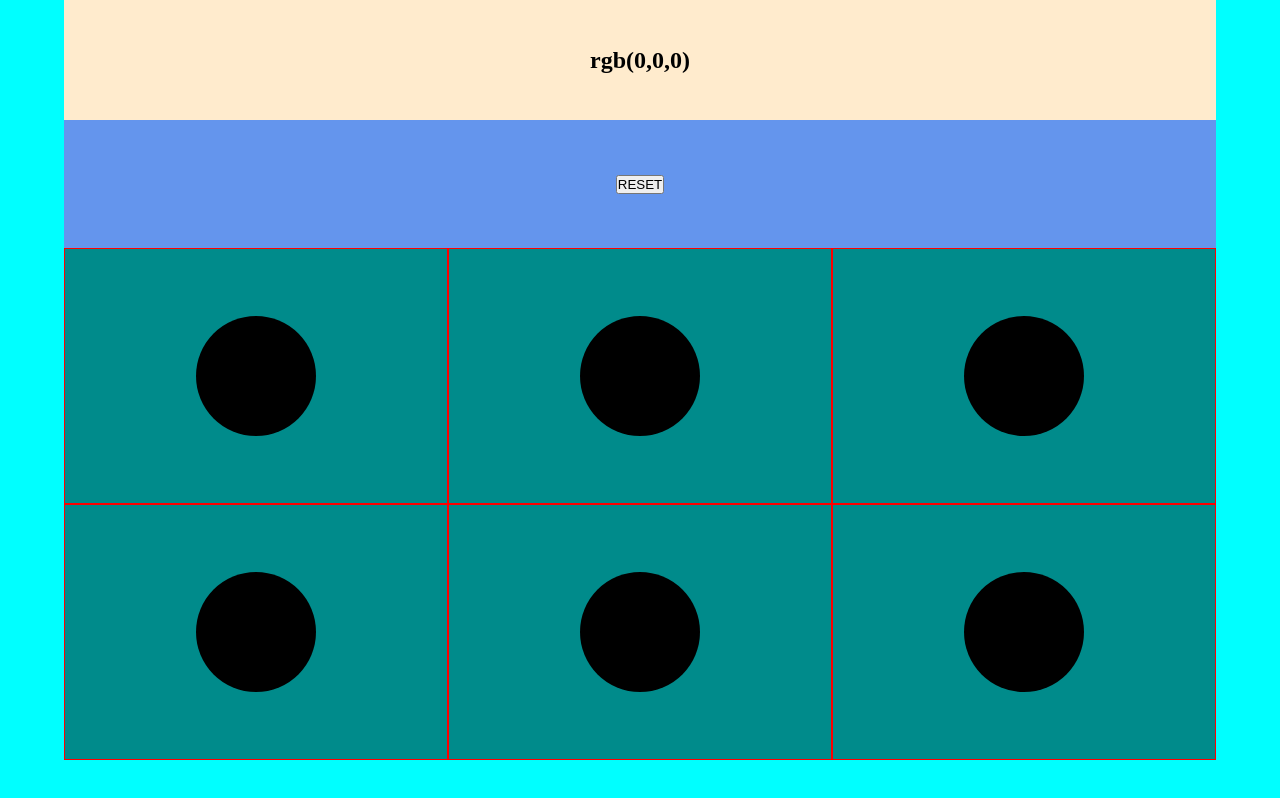
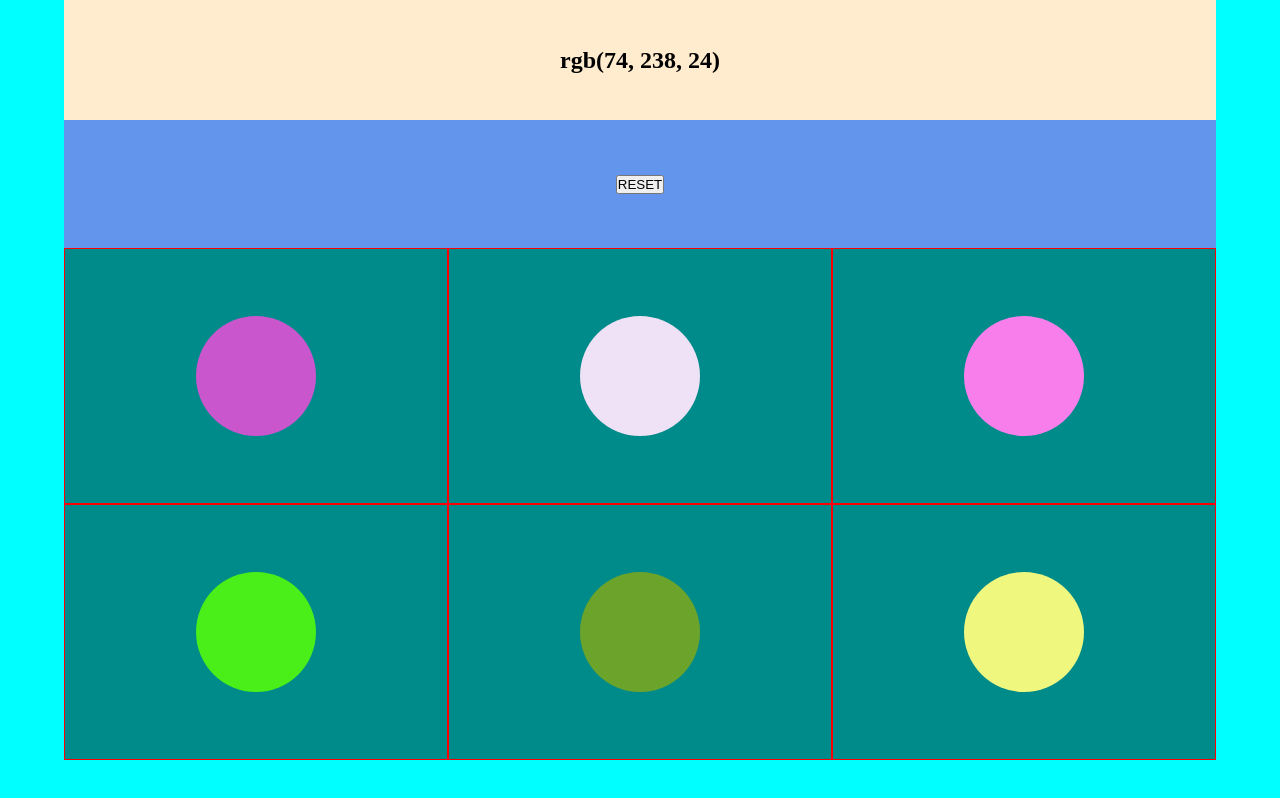
Before and after one commit to Salman89dev/Color-picker-Game, a plain HTML site: page index.html in a window 1280 px wide. Drawn offline with Linux system fonts and the light colour scheme.

Commit message:
functionality done

```diff
--- a/app.js
+++ b/app.js
@@ -0,0 +1,70 @@
+var circleContainer=document.querySelector(".cirlces");
+var ansNode=document.querySelector(".answer");
+var container=document.querySelector(".container");
+var reset=document.querySelector(".reset");
+var ans=null;
+var circles=null;
+
+
+function getRandomInt(min,max)
+{
+    var min=Math.ceil(min);
+    var max=Math.floor(max);
+    return Math.floor(Math.random() * (max-min))+ min;
+}
+
+function randomRgbGenerator()
+{
+    return `rgb(${getRandomInt(0,256)},${getRandomInt(0,256)},${getRandomInt(0,256)})`
+}
+
+function settingUI()
+{
+    circleContainer.innerHTML=""
+    for(i=0;i<6;i++)
+    {
+        circleContainer.insertAdjacentHTML("beforeend",
+        `<div class="circleWrapper flex">
+        <div style="background:${randomRgbGenerator()}" class="circle" ></div>
+        </div>`
+        );
+    }
+    RandomNumberForAns=getRandomInt(0,6);
+    circles=Array.from(document.querySelectorAll(".circle"));
+   ans=circles[RandomNumberForAns].style.background;
+   ansNode.innerText=ans;
+}
+settingUI()
+
+ansNode.innerText=ans;
+circleContainer.addEventListener("click",function(e)
+{
+    if(Array.from(e.target.classList).includes("circle"))
+    {
+        var ansPicked=e.target.style.background
+        if(ansPicked===ans)
+        {
+            container.style.background=ans;
+            container.style.transition="all 0.5s ease-in-out";
+            circles.forEach(function(circle)
+            {
+                if(circle.style.background !==ans)
+                {
+                   circle.style.opacity=0
+                   circle.style.transition="all 0.5s ease-in-out"
+                }
+            })
+        }
+        else
+        {
+            e.target.style.opacity=0;
+            e.target.style.transition="0.5s"
+
+        }
+    }
+})
+
+reset.addEventListener('click',function()
+{
+    settingUI()
+})
--- a/index.html
+++ b/index.html
@@ -11,7 +11,7 @@
 
     <div class="container">
         <div class="header flex">
-            <h2 class="answer"> rgb(0,0,0)</h2>
+            <h2 class="answer"> </h2>
         </div>
         <div class="main">
             <div class="optionMenu flex">
@@ -19,29 +19,7 @@
             </div>
             <div class="cirlces">
 
-                <div class="circleWrapper flex">
-                    <div  class="circle" ></div>
-                </div>
 
-                <div class="circleWrapper flex">
-                    <div  class="circle" ></div>
-                </div>
-
-                <div class="circleWrapper flex">
-                    <div  class="circle" ></div>
-                </div>
-
-                <div class="circleWrapper flex">
-                    <div  class="circle" ></div>
-                </div>
-
-                <div class="circleWrapper flex">
-                    <div  class="circle" ></div>
-                </div>
-
-                <div class="circleWrapper flex">
-                    <div  class="circle" ></div>
-                </div>
             </div>
         </div>
     </div>
```
